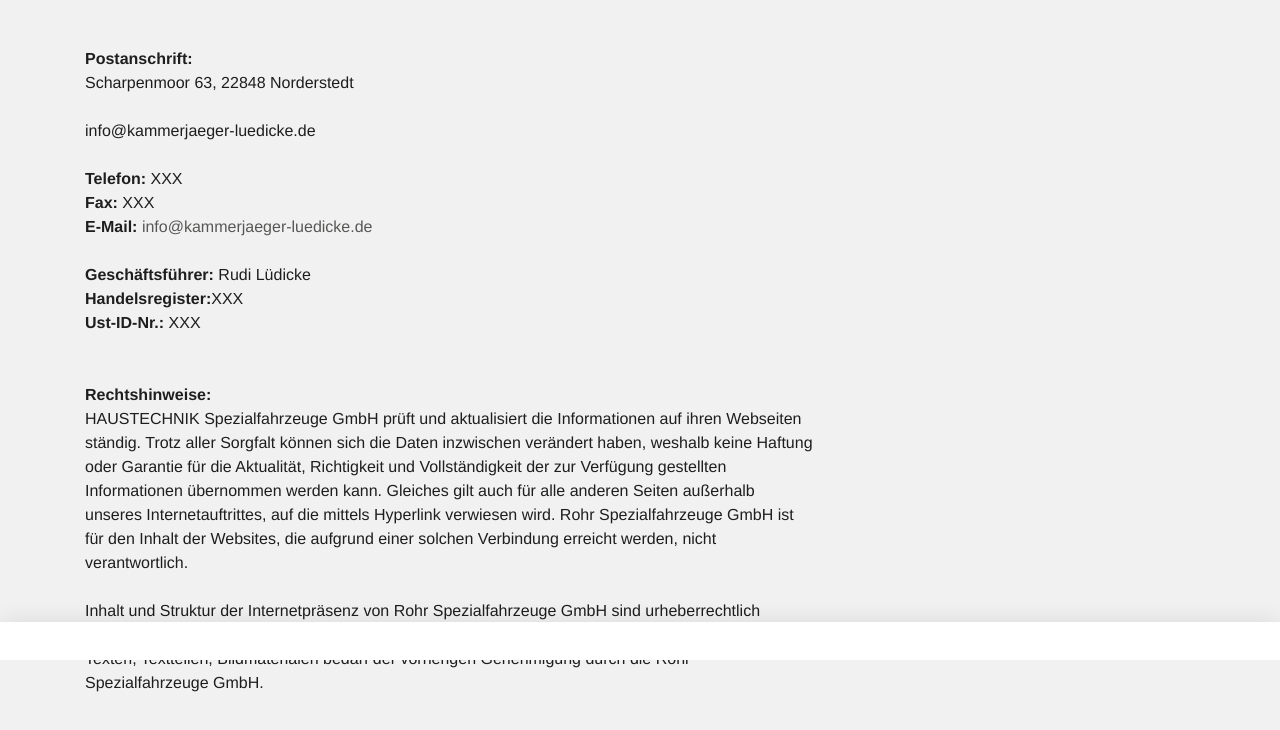
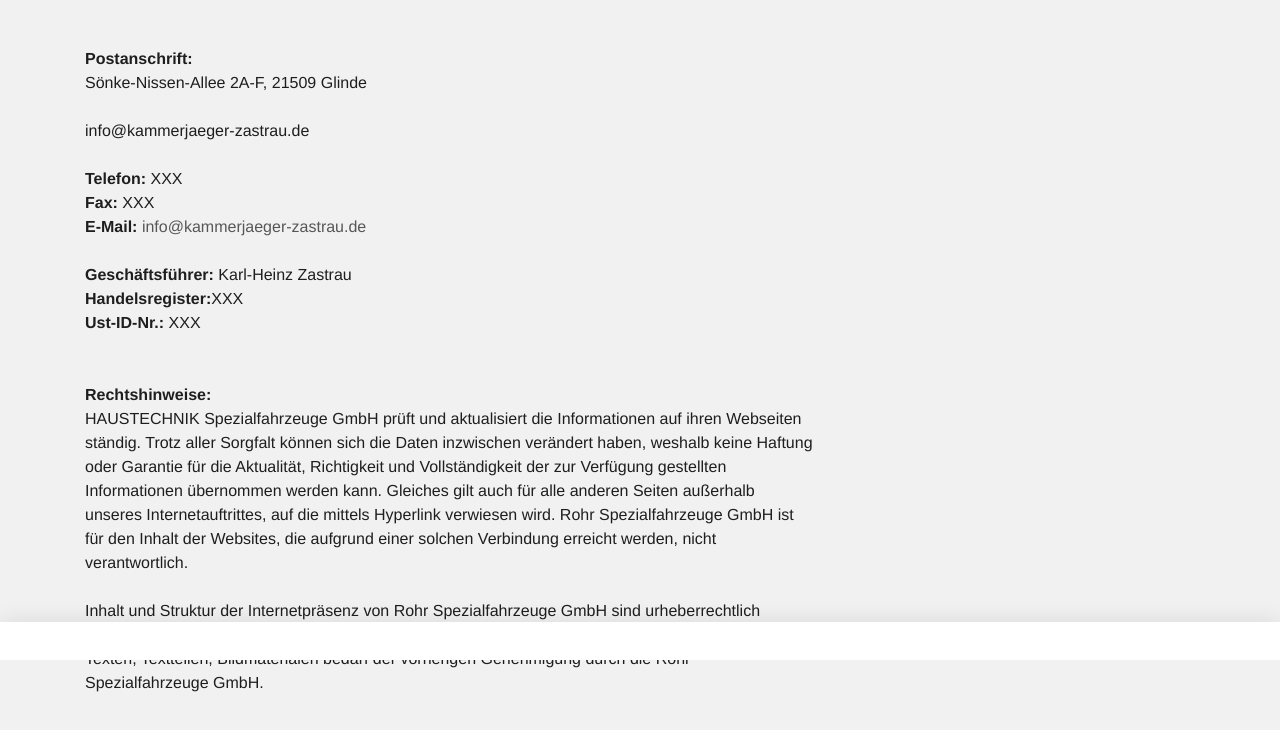
Before and after one commit to kammerjaeger-Niedersachsen/kammerjaeger-Zastrau, a plain HTML site: page impressum.html in a window 1280 px wide. Shown: the part 140-870 px from the top of the page. Drawn offline with Linux system fonts and the light colour scheme; a script that the page names is missing.

Commit message:
Update impressum.html

```diff
--- a/impressum.html
+++ b/impressum.html
@@ -26,7 +26,7 @@ class="ie9"><![endif]--><!--[if (gt IE 9)|!(IE)]><!--><body><!--<![endif]-->
   <a href="index.html">startseite</a>
 
   Impressum</h2></div></div></div></div><div class="container slot-two-columns"><div class="row"><div class="col-xs-12 col-md-8">
-<a id="c8"></a><div class="content-text m-b-1"><div class="row"><div class="col-sm-12"><p class="bodytext"><strong>Postanschrift:</strong><br> Scharpenmoor 63, 22848 Norderstedt <br>  <br>  info@kammerjaeger-luedicke.de</p><p class="bodytext">&nbsp;</p><p class="bodytext"><strong>Telefon:</strong> XXX<br> <strong>Fax:</strong> XXX<br> <strong>E-Mail:</strong> <a href="info@kammerjaeger-luedicke.de"> info@kammerjaeger-luedicke.de</a></p><p class="bodytext">&nbsp;</p><p class="bodytext"><strong>Geschäftsführer:</strong>  Rudi Lüdicke
+<a id="c8"></a><div class="content-text m-b-1"><div class="row"><div class="col-sm-12"><p class="bodytext"><strong>Postanschrift:</strong><br> Sönke-Nissen-Allee 2A-F, 21509 Glinde <br>  <br>  info@kammerjaeger-zastrau.de</p><p class="bodytext">&nbsp;</p><p class="bodytext"><strong>Telefon:</strong> XXX<br> <strong>Fax:</strong> XXX<br> <strong>E-Mail:</strong> <a href="info@kammerjaeger-zastrau.de"> info@kammerjaeger-zastrau.de</a></p><p class="bodytext">&nbsp;</p><p class="bodytext"><strong>Geschäftsführer:</strong>  Karl-Heinz Zastrau
 
 
 
```
